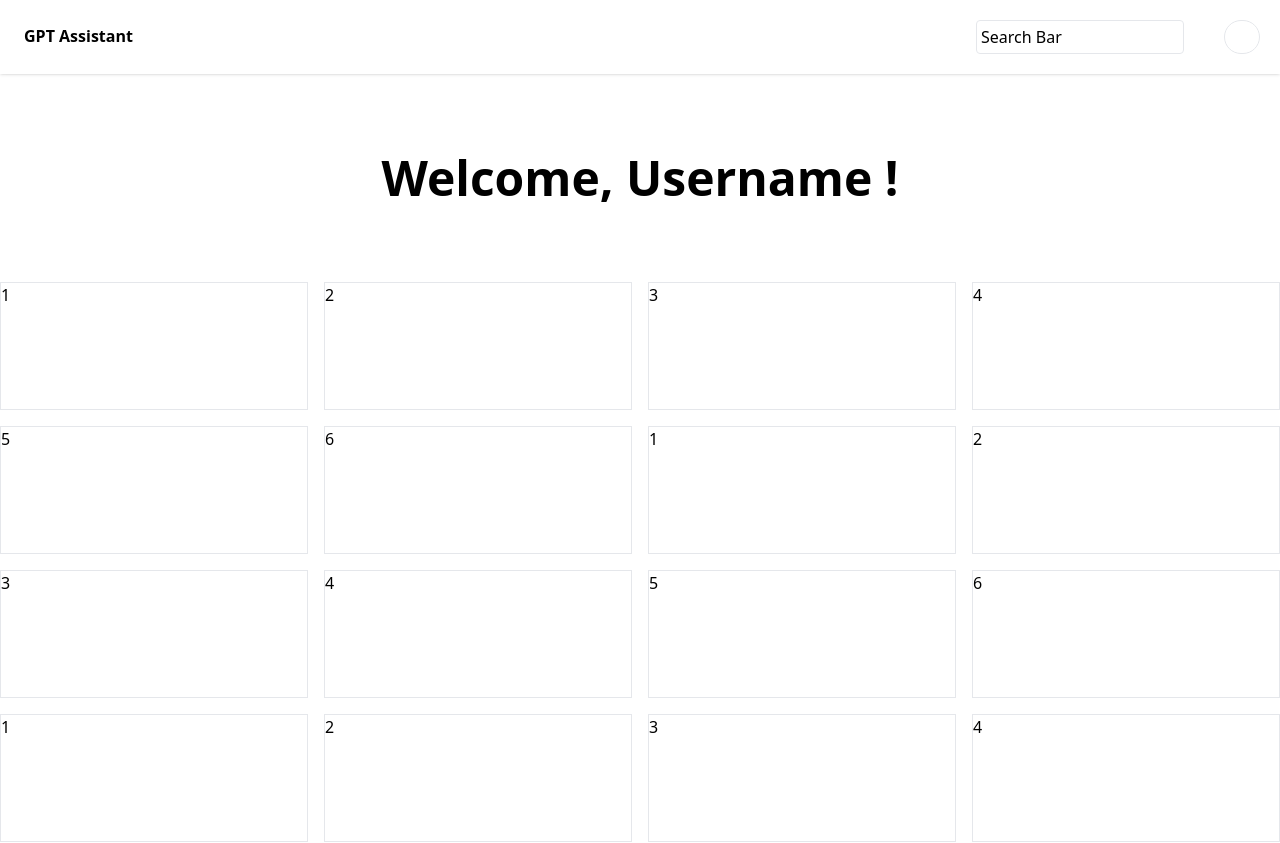
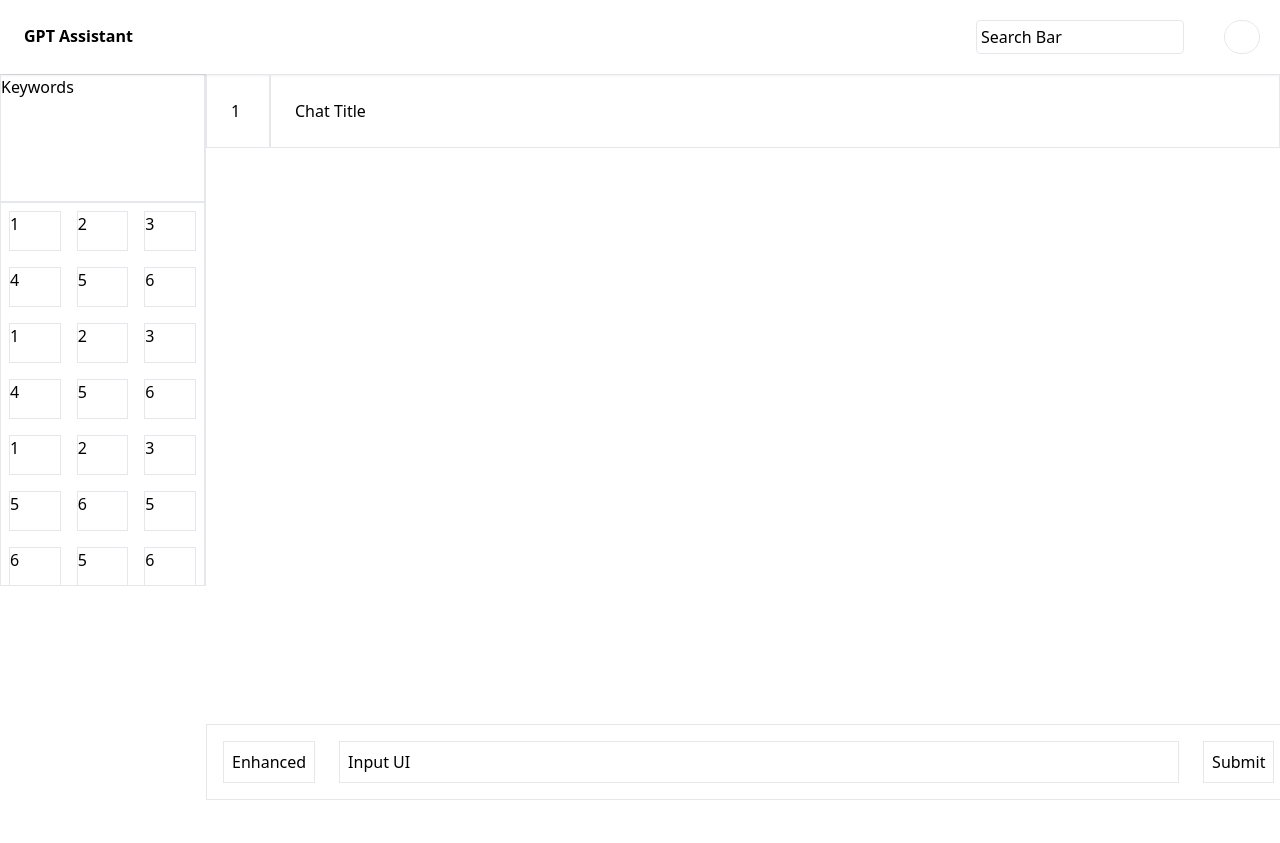
Before and after one commit to 0210shivam/gpt_assistant, a React (Create React App) app: page / in a window 1280 px wide. Shown: the top 843 px of the page. After the commit the page ends 800 px from the top, so only its background shows below. Built offline with nearby package versions, Linux system fonts and the light colour scheme.

Commit message:
chatpage done

```diff
--- a/src/App.js
+++ b/src/App.js
@@ -1,9 +1,18 @@
+import Chat from './pages/Chat';
 import Landing from './pages/Landing';
 
 function App() {
+
+  const ChatPage = true;
+
   return (
     <div>
-      <Landing />
+      {
+
+        (!ChatPage) ? <Landing /> : <Chat />
+
+      }
+
     </div>
   );
 }
--- a/src/pages/Chat.js
+++ b/src/pages/Chat.js
@@ -0,0 +1,85 @@
+import React from 'react'
+import Header from '../components/header'
+
+export default function Chat() {
+   return (
+      <>
+         <Header />
+         <div id='maindiv' className='flex'>
+
+            <div id='leftdiv' className='w-72 border-r border-solid h-full'>
+               <div className='border border-solid h-32'>
+                  Keywords
+               </div>
+               <div className='border border-solid h-96 overflow-auto grid grid-cols-3 gap-4 p-2'>
+                  <div className='border border-solid h-10'>1</div>
+                  <div className='border border-solid h-10'>2</div>
+                  <div className='border border-solid h-10'>3</div>
+                  <div className='border border-solid h-10'>4</div>
+                  <div className='border border-solid h-10'>5</div>
+                  <div className='border border-solid h-10'>6</div>
+                  <div className='border border-solid h-10'>1</div>
+                  <div className='border border-solid h-10'>2</div>
+                  <div className='border border-solid h-10'>3</div>
+                  <div className='border border-solid h-10'>4</div>
+                  <div className='border border-solid h-10'>5</div>
+                  <div className='border border-solid h-10'>6</div>
+                  <div className='border border-solid h-10'>1</div>
+                  <div className='border border-solid h-10'>2</div>
+                  <div className='border border-solid h-10'>3</div>
+                  <div className='border border-solid h-10'>5</div>
+                  <div className='border border-solid h-10'>6</div>
+                  <div className='border border-solid h-10'>5</div>
+                  <div className='border border-solid h-10'>6</div>
+                  <div className='border border-solid h-10'>5</div>
+                  <div className='border border-solid h-10'>6</div>
+                  <div className='border border-solid h-10'>5</div>
+                  <div className='border border-solid h-10'>6</div>
+                  <div className='border border-solid h-10'>5</div>
+                  <div className='border border-solid h-10'>6</div>
+                  <div className='border border-solid h-10'>5</div>
+                  <div className='border border-solid h-10'>6</div>
+                  <div className='border border-solid h-10'>5</div>
+                  <div className='border border-solid h-10'>6</div>
+                  <div className='border border-solid h-10'>5</div>
+                  <div className='border border-solid h-10'>6</div>
+               </div>
+            </div>
+
+            <div id='rightdiv'>
+
+               <div id='TopBar' className='relative top-0 flex'>
+                  <div className='p-6 w-16 border border-solid'>
+                     1
+                  </div>
+                  <div className='p-6 border border-solid w-[1010px]'>
+                     Chat Title
+                  </div>
+               </div>
+
+               <div id='BottomBar' className='absolute bottom-0 border flex gap-6 p-4'>
+
+                  <div id="EnhancedChat" className='p-2 border border-solid'>
+                     Enhanced
+                  </div>
+
+                  <div id='InputChat' className='p-2 w-[840px] border border-solid'>
+                     Input UI
+                  </div>
+
+                  <div id='SubmitChat' className='p-2 border border-solid'>
+                     Submit
+                  </div>
+
+               </div>
+            </div>
+         </div>
+      </>
+   )
+}
+
+
+// ?
+// TODO : Design the overflow
+
+// TODO : resize input ui , can use flex-1 flex-3 etc.. or strech properties or gird properties...
```
